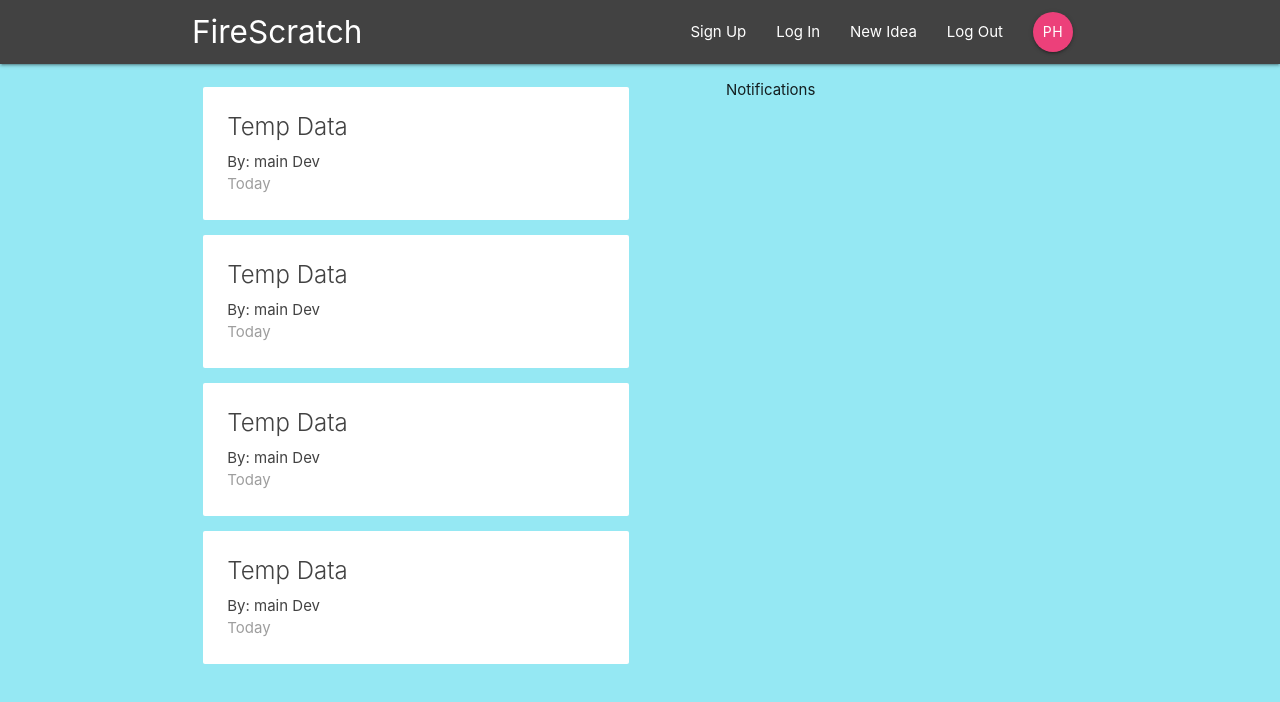
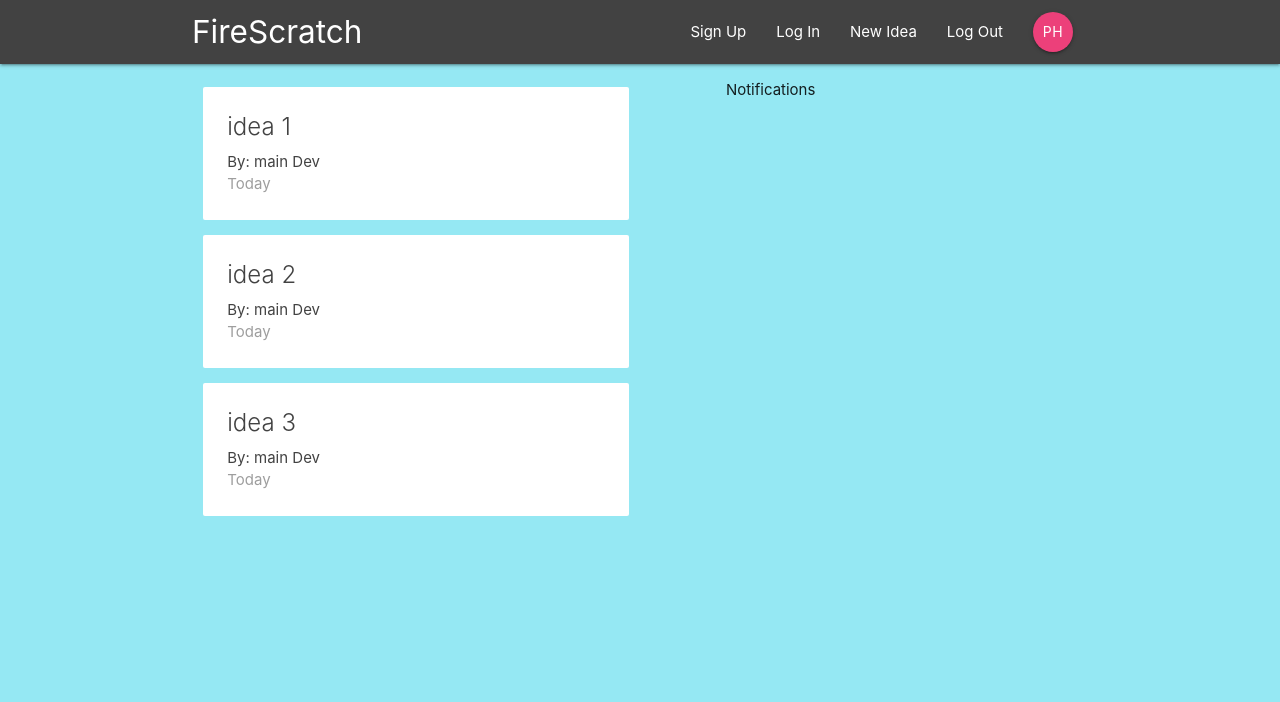
Before and after one commit to dillonfromdallas/FireScratch, a React (Create React App) app: page / in a window 1280 px wide. Shown: the top 702 px of the page. Built offline with nearby package versions, Linux system fonts and the light colour scheme.

Commit message:
Redux init

```diff
--- a/package.json
+++ b/package.json
@@ -5,8 +5,10 @@
   "dependencies": {
     "react": "^16.6.1",
     "react-dom": "^16.6.1",
+    "react-redux": "^5.1.1",
     "react-router-dom": "^4.3.1",
-    "react-scripts": "2.1.1"
+    "react-scripts": "2.1.1",
+    "redux": "^4.0.1"
   },
   "scripts": {
     "start": "react-scripts start",
--- a/src/components/dashboard/Dashboard.js
+++ b/src/components/dashboard/Dashboard.js
@@ -1,15 +1,19 @@
 import React, { Component } from "react";
+import { connect } from "react-redux";
 
 import IdeaList from "../ideas/IdeaList";
 import Notifications from "./Notifications";
 
 class Dashboard extends Component {
   render() {
+    //console.log(this.props);
+    const { ideas } = this.props;
+
     return (
       <div className="dashboard container">
         <div className="row">
           <div className="col s12 m6">
-            <IdeaList />
+            <IdeaList ideas={ideas} />
           </div>
           <div className="col s12 m5 offset-m1">
             <Notifications />
@@ -20,4 +24,10 @@ class Dashboard extends Component {
   }
 }
 
-export default Dashboard;
+const mapStateToProps = state => {
+  return {
+    ideas: state.idea.ideas
+  };
+};
+
+export default connect(mapStateToProps)(Dashboard);
--- a/src/components/ideas/IdeaList.js
+++ b/src/components/ideas/IdeaList.js
@@ -2,29 +2,13 @@ import React from "react";
 
 import IdeaSummary from "./IdeaSummary";
 
-const IdeaList = () => {
+const IdeaList = ({ ideas }) => {
   return (
     <div className="project-list section">
-      <IdeaSummary
-        title="Build this app"
-        user="Main Dev"
-        date="Nov. 11, 2018"
-      />
-      <IdeaSummary
-        title="Learn Garage Band"
-        user="Musician"
-        date="Nov. 1, 2018"
-      />
-      <IdeaSummary
-        title="New Italian Dish Idea"
-        user="youseenchef"
-        date="Apr. 1, 2018"
-      />
-      <IdeaSummary
-        title="Esperanto Programming Language"
-        user="LangGuy1990"
-        date="Feb. 17, 2018"
-      />
+      {ideas &&
+        ideas.map(idea => {
+          return <IdeaSummary idea={idea} key={idea.id} />;
+        })}
     </div>
   );
 };
--- a/src/components/ideas/IdeaSummary.js
+++ b/src/components/ideas/IdeaSummary.js
@@ -1,10 +1,10 @@
 import React from "react";
 
-const IdeaSummary = props => {
+const IdeaSummary = ({ idea }) => {
   return (
     <div className="card z-depth-0 project-summary">
       <div className="card-content grey-text text-darken-3">
-        <span className="card-title">Temp Data</span>
+        <span className="card-title">{idea.title}</span>
         <p>By: main Dev</p>
         <p className="grey-text">Today</p>
       </div>
--- a/src/index.js
+++ b/src/index.js
@@ -1,10 +1,18 @@
-import React from 'react';
-import ReactDOM from 'react-dom';
-import './index.css';
-import App from './App';
-import * as serviceWorker from './serviceWorker';
+import React from "react";
+import ReactDOM from "react-dom";
+import "./index.css";
+import App from "./App";
+import * as serviceWorker from "./serviceWorker";
+import { Provider } from "react-redux";
 
-ReactDOM.render(<App />, document.getElementById('root'));
+import store from "./redux/store";
+
+ReactDOM.render(
+  <Provider store={store}>
+    <App />
+  </Provider>,
+  document.getElementById("root")
+);
 
 // If you want your app to work offline and load faster, you can change
 // unregister() to register() below. Note this comes with some pitfalls.
--- /dev/null
+++ b/src/redux/reducers/authReducer.js
@@ -0,0 +1,7 @@
+const initialState = {};
+
+const authReducer = (state = initialState, action) => {
+  return state;
+};
+
+export default authReducer;
--- /dev/null
+++ b/src/redux/reducers/ideaReducer.js
@@ -0,0 +1,13 @@
+const initialState = {
+  ideas: [
+    { id: "1", title: "idea 1", body: "blah blah blah" },
+    { id: "2", title: "idea 2", body: "blah blah blah" },
+    { id: "3", title: "idea 3", body: "blah blah blah" }
+  ]
+};
+
+const ideaReducer = (state = initialState, action) => {
+  return state;
+};
+
+export default ideaReducer;
--- /dev/null
+++ b/src/redux/reducers/index.js
@@ -0,0 +1,11 @@
+import { combineReducers } from "redux";
+
+import authReducer from "./authReducer";
+import ideaReducer from "./ideaReducer";
+
+const rootReducer = combineReducers({
+  auth: authReducer,
+  idea: ideaReducer
+});
+
+export default rootReducer;
--- /dev/null
+++ b/src/redux/store.js
@@ -0,0 +1,7 @@
+import { createStore } from "redux";
+
+import rootReducer from "./reducers";
+
+const store = createStore(rootReducer);
+
+export default store;
```
Also changed, not shown: 1 other file (tests, documents, lock files or other folders).
